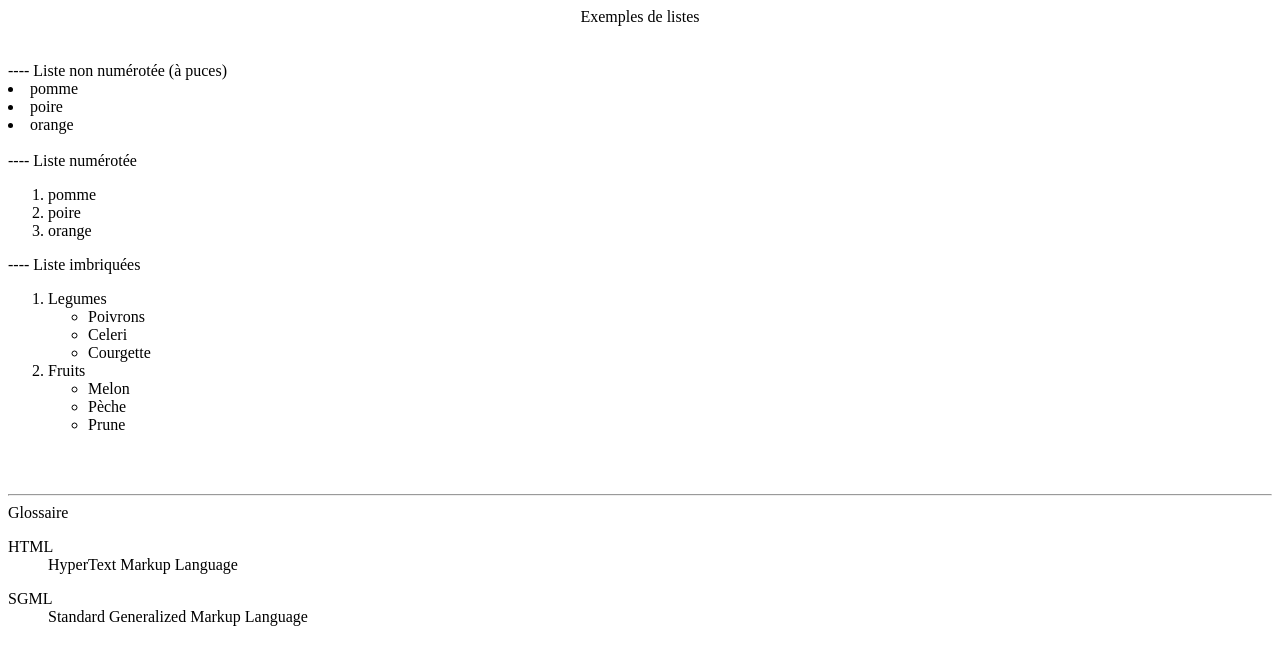
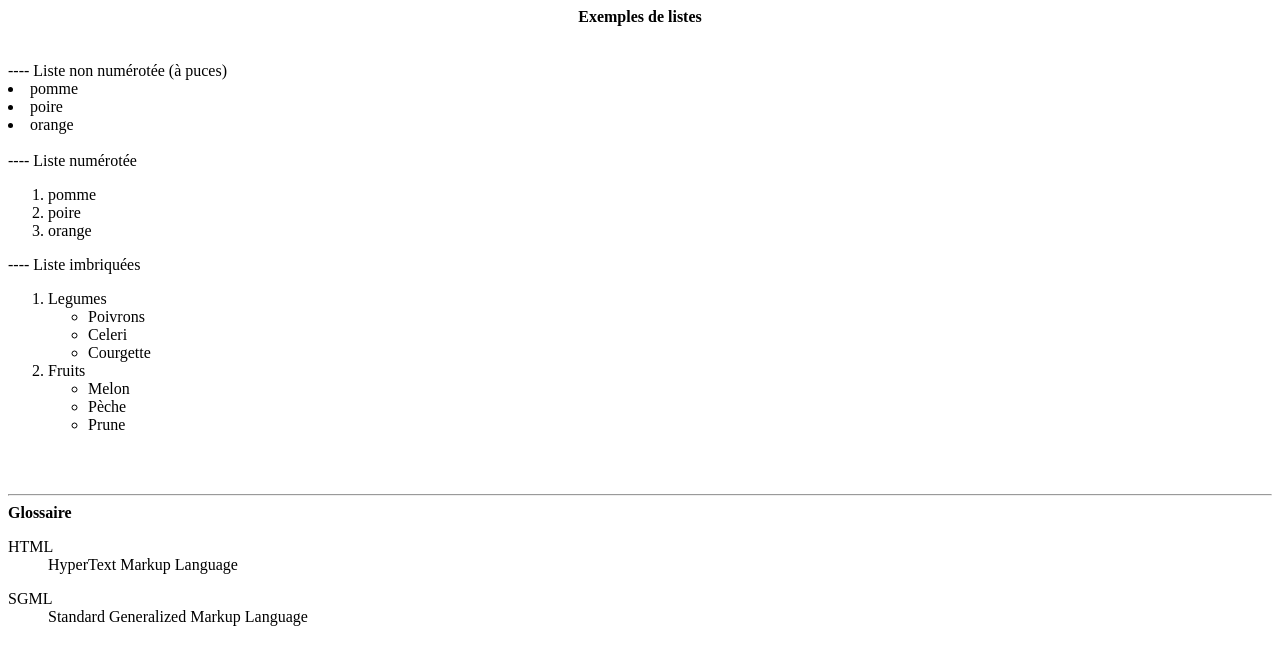
Before and after one commit to MaurizioCorsino/CoursHTML, a plain HTML site: page Listes.html in a window 1280 px wide. Drawn offline with Linux system fonts and the light colour scheme.

Commit message:
Update Listes.html

```diff
--- a/Listes.html
+++ b/Listes.html
@@ -6,7 +6,7 @@
     </head>
     <body>
 
-      <center> Exemples de listes </center> <br /><br />
+      <center> <b>Exemples de listes </b></center> <br /><br />
 
       ---- Liste non numérotée (à puces)
       <ui>
@@ -40,7 +40,7 @@
         </ol>
 
       <br /><br /> <hr />
-      Glossaire
+      <b>Glossaire</b>
       <dl>
         <dt>HTML</dt>
         <dd>HyperText Markup Language</dd>
```
